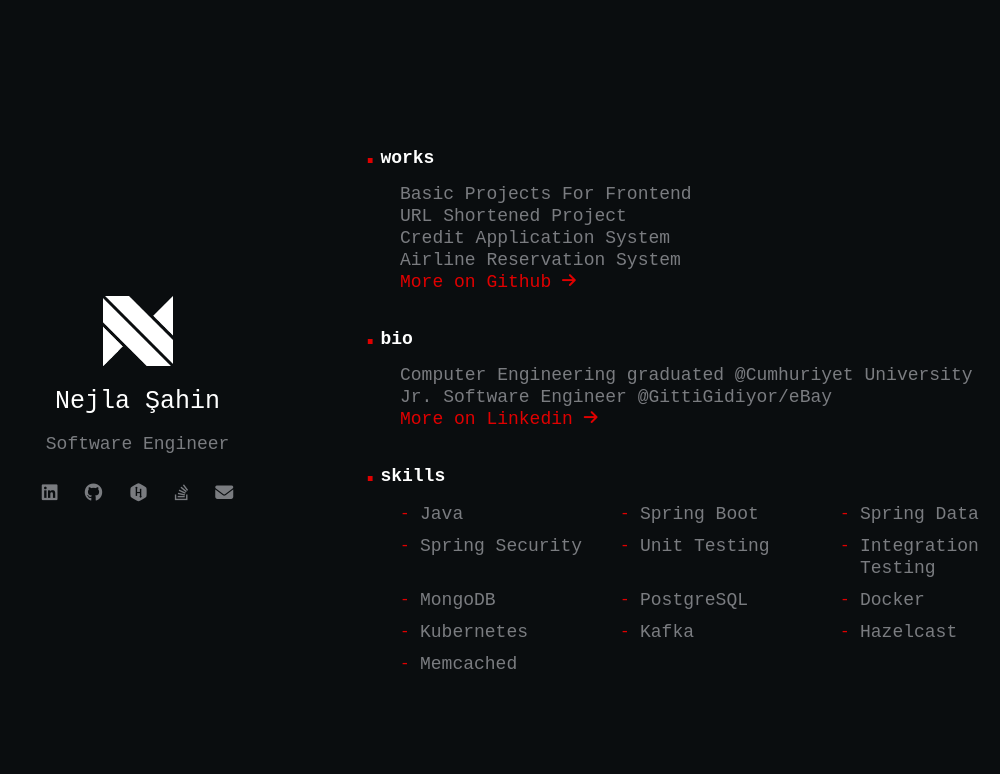
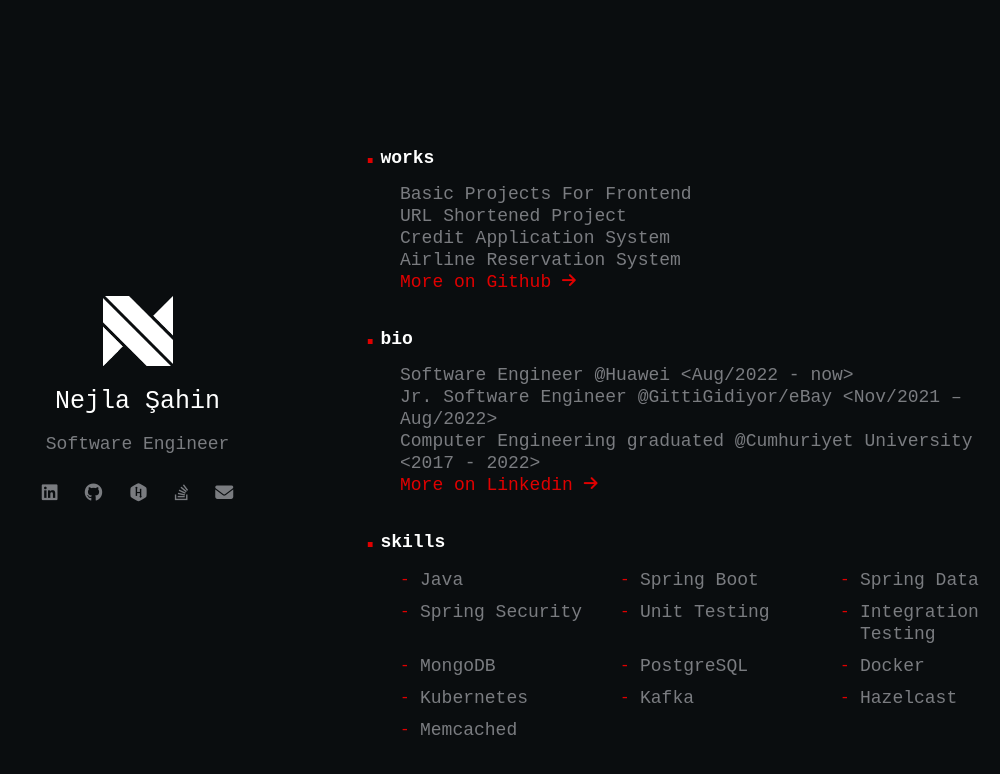
Before and after one commit to nejlasahin/nejlasahin.github.io, a plain HTML site: page index.html in a window 1280 px wide. Shown: the whole page, without its empty margins (280-1280 px from the left). Drawn offline with nearby package versions, Linux system fonts and the light colour scheme.

Commit message:
Update index.html

```diff
--- a/index.html
+++ b/index.html
@@ -51,8 +51,9 @@
                     </h2>
                 </div>
                 <ul>
-                    <li>Computer Engineering graduated @Cumhuriyet University</li>
-                    <li>Jr. Software Engineer @GittiGidiyor/eBay</li>
+                    <li>Software Engineer @Huawei &lt;Aug/2022 - now&gt;</li>
+                    <li>Jr. Software Engineer @GittiGidiyor/eBay &lt;Nov/2021 – Aug/2022&gt;</li>
+                    <li>Computer Engineering graduated @Cumhuriyet University &lt;2017 - 2022&gt;</li>
                     <li class="link"><a href="https://www.linkedin.com/in/nejlasahin" target="_blank"> More on Linkedin <i class="fas fa-sm fa-arrow-right" aria-hidden="true"></i></a></li>
                 </ul>
             </section>
```
